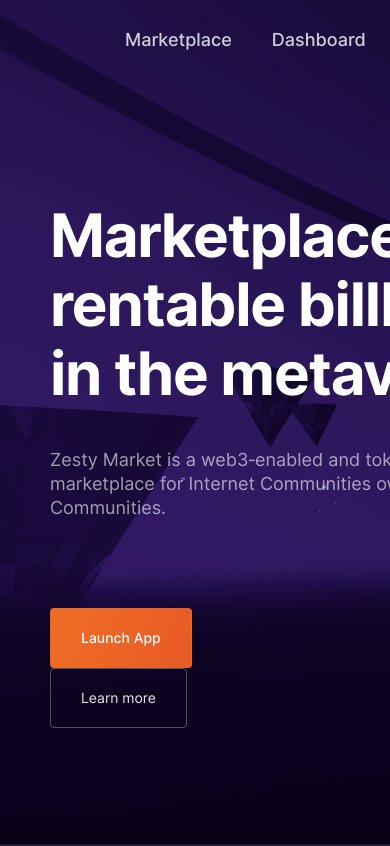
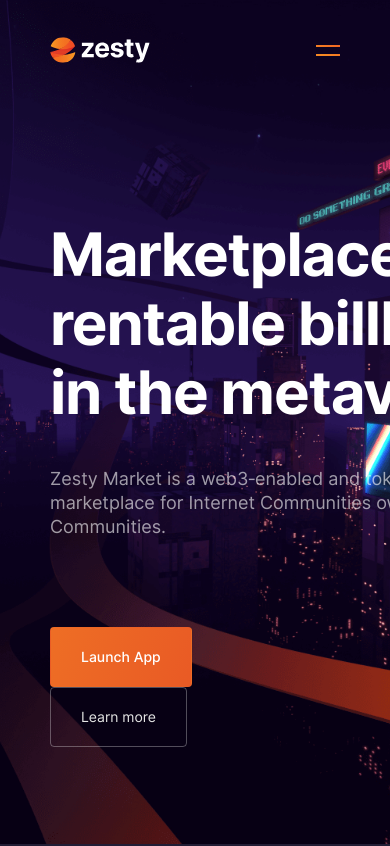
Before and after one commit to Komitaji/landing-page-v2, a Next.js app: page / in a window 390 px wide. Shown: the top 846 px of the page. Built offline with nearby package versions, Linux system fonts and the light colour scheme.

Commit message:
responsive menu

```diff
--- a/src/pages/LandingPage.tsx
+++ b/src/pages/LandingPage.tsx
@@ -1,15 +1,19 @@
-import React from 'react';
+import React, { useState } from 'react';
 import Button from '../components/Button';
 import styles from '../styles/landing_page.module.scss';
 import Image from 'next/image';
 
 export default function LandingPage() {
+  const [isMenuOpen, setIsMenuOpen] = useState(false);
   return (
     <div className={styles.root}>
       <div className={styles.firstPart}>
         <nav>
-          <div className={styles.leftNav}>
-            <Image src="/images/landing_page/zesty-logo-with-text.svg" alt='logo' height="40px" width="100%" />
+          <div className={styles.leftNav + (isMenuOpen ? ` ${styles.visible}` : '')}>
+            <div className={styles.leftNavImages}>
+              <Image src="/images/landing_page/zesty-logo-with-text.svg" alt='logo' height="40px" width="100%" />
+              <Image src="/images/landing_page/menu.svg" alt="menu" height="11px" width="24px" className={styles.menu} onClick={() => setIsMenuOpen(!isMenuOpen)} />
+            </div>
             <a href='/' style={{ marginLeft: '75px' }}>Marketplace</a>
             <a href='/'>Dashboard</a>
             <a href='/'>Governance</a>
@@ -67,7 +71,7 @@
       </div>
       <div className={styles.thirdPart}>
         <div className={styles.copyrights}>
-          <Image src="/images/landing_page/zesty-logo-with-text-mono.svg" alt="Zesty Logo" height="100%" width="100%" />
+          <Image src="/images/landing_page/zesty-logo-with-text-mono.svg" alt="Zesty Logo" height="30px" width="100%" />
           <span>Copyright { new Date().getFullYear() }. All rights reserved.</span>
         </div>
         <div className={styles.links}>
--- a/src/styles/landing_page.module.scss
+++ b/src/styles/landing_page.module.scss
@@ -5,6 +5,9 @@
   .firstPart {
     height: 100vh;
     background-image: url(/images/landing_page/background-1.png);
+    background-repeat:no-repeat;
+    background-size: cover;
+    background-position:center;
     nav {
       padding-top: 30px;
       &, & > div {
@@ -13,6 +16,15 @@
       }
       justify-content: space-between;
       .leftNav {
+        > .leftNavImages {
+          width: 100%;
+          display: flex;
+          align-items: center;
+          justify-content: space-between;
+        }
+        .menu {
+          visibility: hidden;
+        }
         a {
           font-size: 18px;
           font-weight: 500;
@@ -138,3 +150,41 @@
     padding: 0 50px;
   }
 }
+
+@media(max-width: 700px) {
+  div.root {
+    .leftNav {
+      width: 100%;
+      &.visible {
+        display: flex;
+      }
+      .menu {
+        visibility: visible !important;
+        position: relative;
+        right: 0;
+      }
+      a {
+        width: 100%;
+        text-align: center;
+        padding: 20px;
+        display: none;
+        border-radius: 6px;
+        border: 1px solid var(--white);
+        margin: 0 0 10px 0 !important;
+        &:first-of-type {
+          margin-top: 40px !important;
+        }
+        &:last-of-type {
+          margin-bottom: -100px !important;
+        }
+      }
+      &.visible {
+        flex: 1;
+        flex-direction: column;
+        a {
+          display: block;
+        }
+      }
+    }
+  }
+}
```
Also changed, not shown: public/images/landing_page/menu.svg (added).
